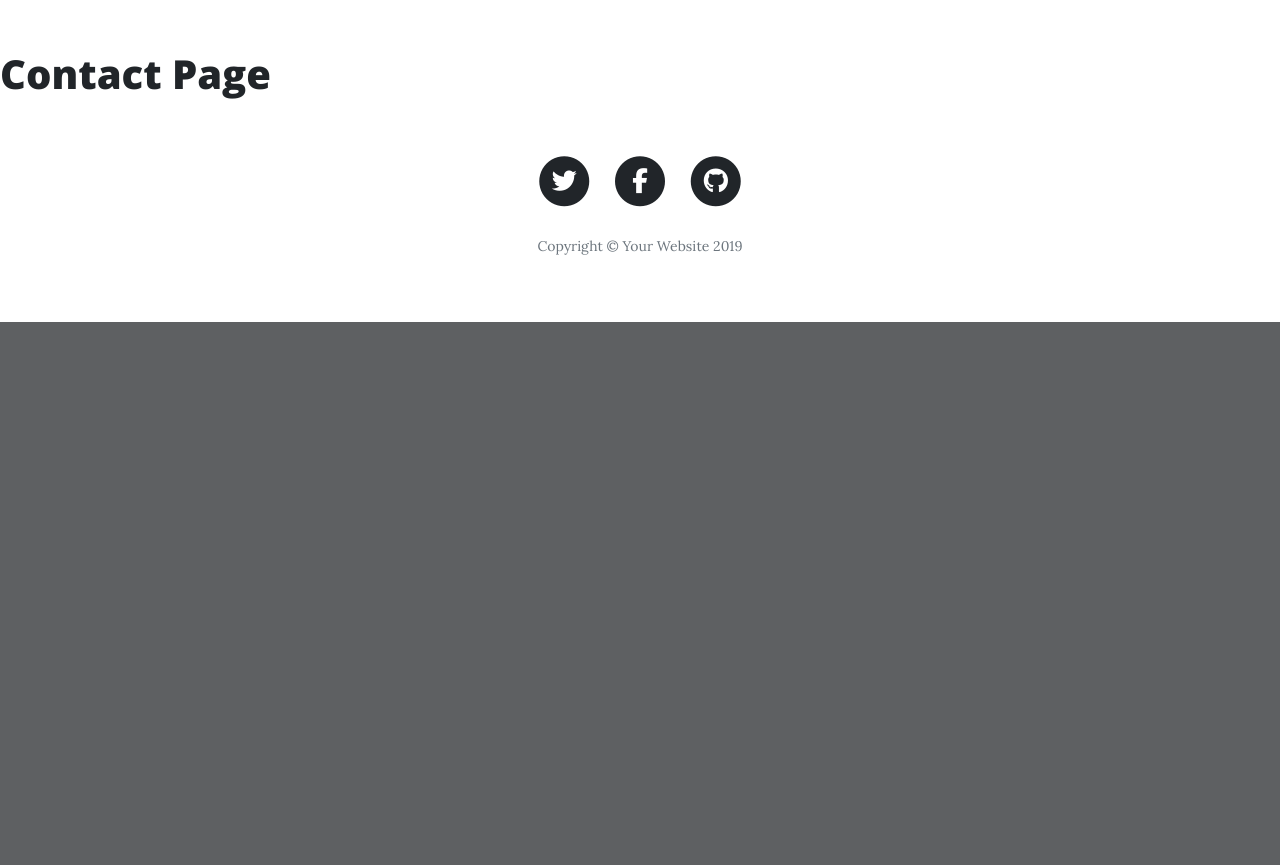
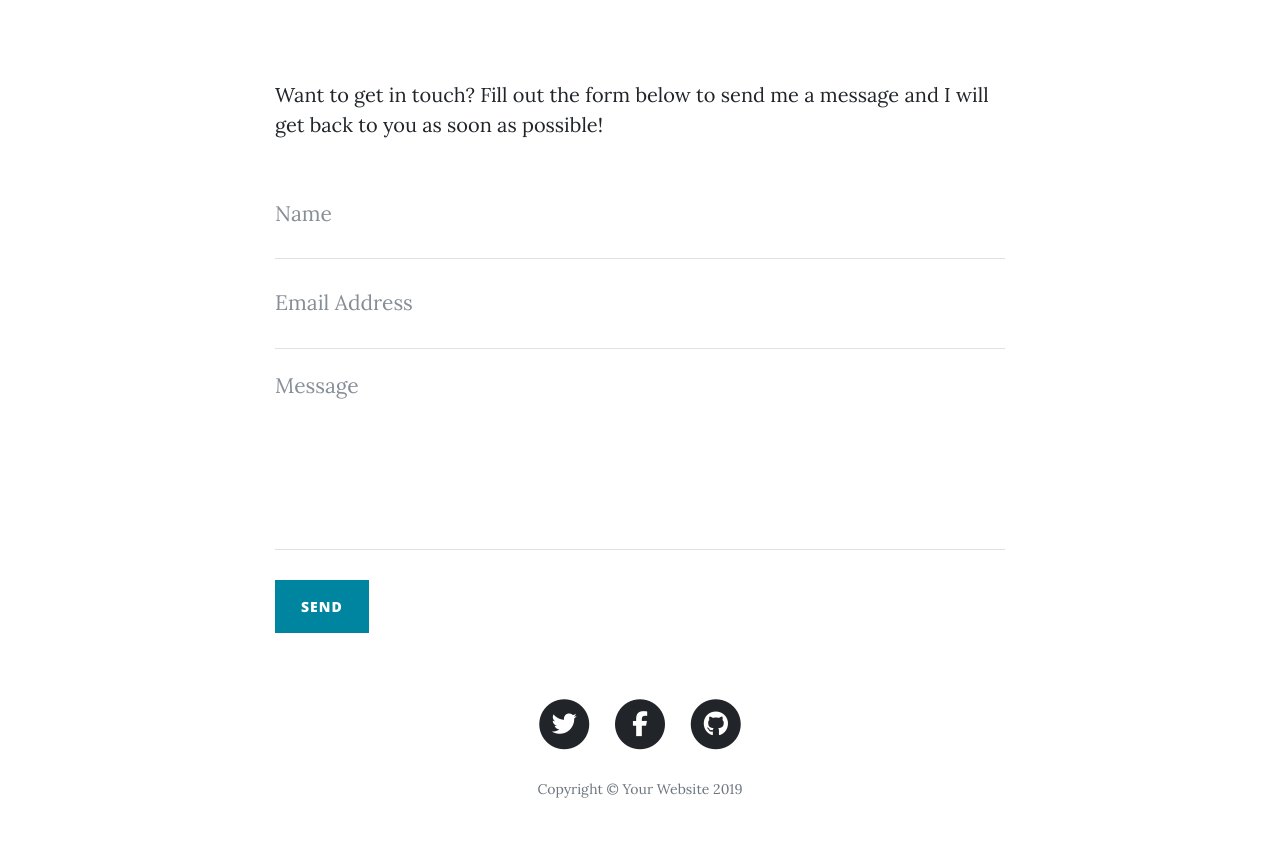
Before and after one commit to Adrian0012/Blisstiful_Journey, a Django app: page /contact/ in a window 1280 px wide. Shown: the part 612-1477 px from the top of the page. Before the commit the page ends 934 px from the top, so only its background shows below. Run offline with Django 3.2, Linux system fonts and the light colour scheme; some libraries are stand-ins or nearby versions.

Commit message:
contact form

```diff
--- a/bliss_blog/settings.py
+++ b/bliss_blog/settings.py
@@ -80,8 +80,8 @@
     'allauth.account.auth_backends.AuthenticationBackend',
 )
 
-EMAIL_BACKEND = 'django.core.mail.backends.console.EmailBackend'
-# EMAIL_BACKEND = 'django.core.mail.backends.smtp.EmailBackend'
+# EMAIL_BACKEND = 'django.core.mail.backends.console.EmailBackend'
+EMAIL_BACKEND = 'django.core.mail.backends.smtp.EmailBackend'
 EMAIL_HOST = 'smtp.gmail.com'
 EMAIL_USE_TLS = True
 EMAIL_PORT = 587
--- a/blog/templates/blog/contact.html
+++ b/blog/templates/blog/contact.html
@@ -4,5 +4,46 @@
 {% load socialaccount %}
 
 {% block content %}
-  <h1>Contact Page</h1>
+<div class="container">
+  <div class="row">
+    <div class="col-lg-8 col-md-10 mx-auto">
+      {% if messages %} {% for message in messages %}
+    <div class="alert alert-success text-center" role="alert">
+      {{ message }}
+    </div>
+    {% endfor %} {% endif %}
+      <p>Want to get in touch? Fill out the form below to send me a message and I will get back to you as soon as possible!</p>
+      <form action="{% url 'blog-contact' %}" method="post">
+        {% csrf_token %}
+        <div class="control-group">
+          <div class="form-group floating-label-form-group controls">
+            <label>Name</label>
+            <input name="contact-name" type="text" class="form-control" placeholder="Name" id="name" required data-validation-required-message="Please enter your name.">
+            <p class="help-block text-danger"></p>
+          </div>
+        </div>
+        <div class="control-group">
+          <div class="form-group floating-label-form-group controls">
+            <label>Email Address</label>
+            <input name="contact-email" type="email" class="form-control" placeholder="Email Address" id="email" required data-validation-required-message="Please enter your email address.">
+            <p class="help-block text-danger"></p>
+          </div>
+        </div>
+        <div class="control-group">
+          <div class="form-group floating-label-form-group controls">
+            <label>Message</label>
+            <textarea name="contact-message" rows="5" class="form-control" placeholder="Message" id="message" required data-validation-required-message="Please enter a message."></textarea>
+            <p class="help-block text-danger"></p>
+          </div>
+        </div>
+        <br>
+        <div id="success"></div>
+        <div class="form-group">
+          <button type="submit" class="btn btn-primary" id="sendMessageButton">Send</button>
+        </div>
+      </form>
+    </div>
+  </div>
+</div>
+
 {% endblock content %}
--- a/blog/views.py
+++ b/blog/views.py
@@ -1,6 +1,8 @@
 from django.shortcuts import render, redirect
 from .models import Post
 from django.contrib.auth.decorators import login_required
+from django.core.mail import send_mail
+from django.contrib import messages
 
 def index(request):
   data = {
@@ -8,11 +10,33 @@
   }
   return render(request, 'blog/index.html', data)
 
+def contact(request):
+  if request.method == 'POST':
+
+    contact_name = request.POST.get('contact-name')
+    contact_email = request.POST.get('contact-email')
+    contact_message = request.POST.get('contact-message')
+
+    context = {
+      'contact_name': contact_name,
+      'contact_email': contact_email,
+      'contact_message': contact_message
+    }
+    send_mail(
+      'Personal Message From: ' + contact_name, #subject
+      contact_message, #message
+      contact_email, #from email
+      ['Blisstiful.Journey@gmail.com'] #to email
+    )
+
+    messages.success(request, 'Your message has been sent!')
+    return render(request, 'blog/contact.html', context)
+
+  else:
+    return render(request, 'blog/contact.html')
+
 def about(request):
   return render(request, 'blog/about.html')
-
-def contact(request):
-  return render(request, 'blog/contact.html')
 
 @login_required
 def view_post(request, pk):
```
